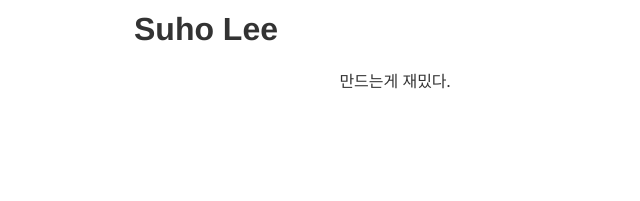
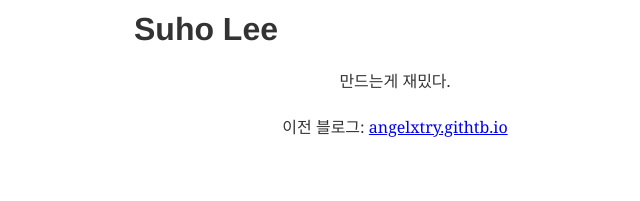
Before and after one commit to angelxtry/blog-doitresives-com, a Gatsby site: page /about in a window 1280 px wide. Shown: the whole page, without its empty margins (245-885 px from the left). Built offline with nearby package versions, Linux system fonts and the light colour scheme; Gatsby itself is replaced by a stand-in of ours; some packages are replaced by stand-ins of ours; what typography-theme-github would draw is missing.

Commit message:
Add previous blog address

```diff
--- a/content/__about/resume-en.md
+++ b/content/__about/resume-en.md
@@ -10,4 +10,6 @@ lang: 'en'
 
 만드는게 재밌다.
 
+이전 블로그: [angelxtry.githtb.io](https://angelxtry.github.io/)
+
 </div>
```
